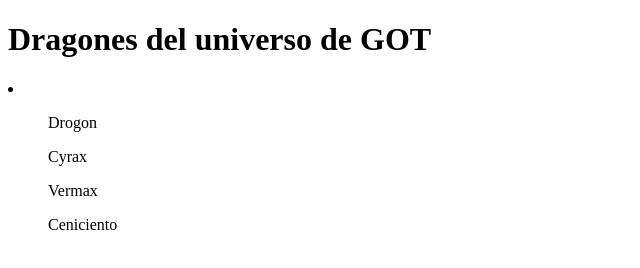
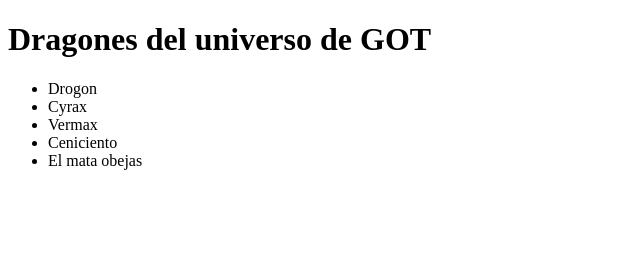
Before and after one commit to MarioToj/oracle-github, a plain HTML site: page index.html in a window 1280 px wide. Shown: the whole page, without its empty margins (0-640 px from the left). Drawn offline with Linux system fonts and the light colour scheme.

Commit message:
cambiando las etuiquetas ul por la y agregando a un nuevo dragon

```diff
--- a/index.html
+++ b/index.html
@@ -9,11 +9,13 @@
 <body>
     <h1>Dragones del universo de GOT</h1>
 
-    <li>
-        <ul>Drogon</ul>
-        <ul>Cyrax</ul>
-        <ul>Vermax</ul>
-        <ul>Ceniciento</ul>
-    </li>
+    <ul>
+        <li>Drogon</li>
+        <li>Cyrax</li>
+        <li>Vermax</li>
+        <li>Ceniciento</li>
+        <li>El mata obejas</li>
+
+    </ul>
 </body>
 </html>
```
